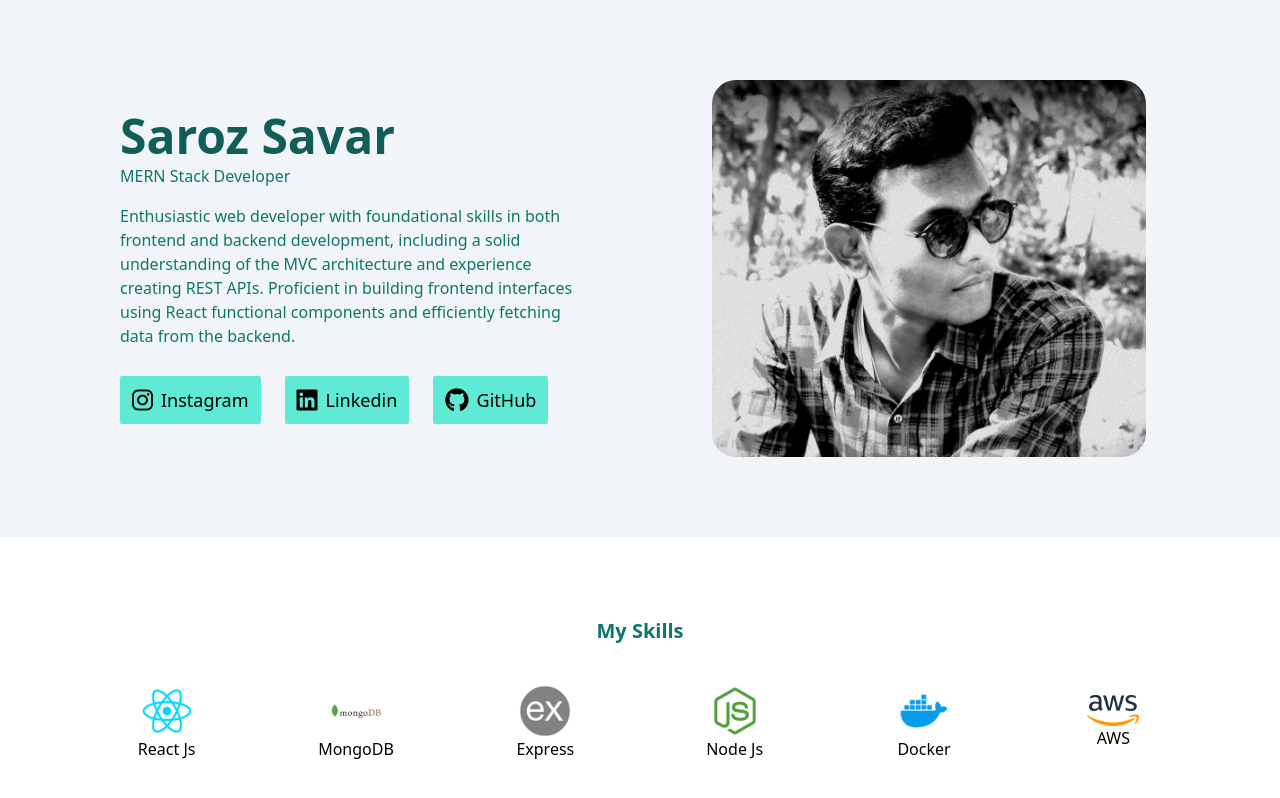
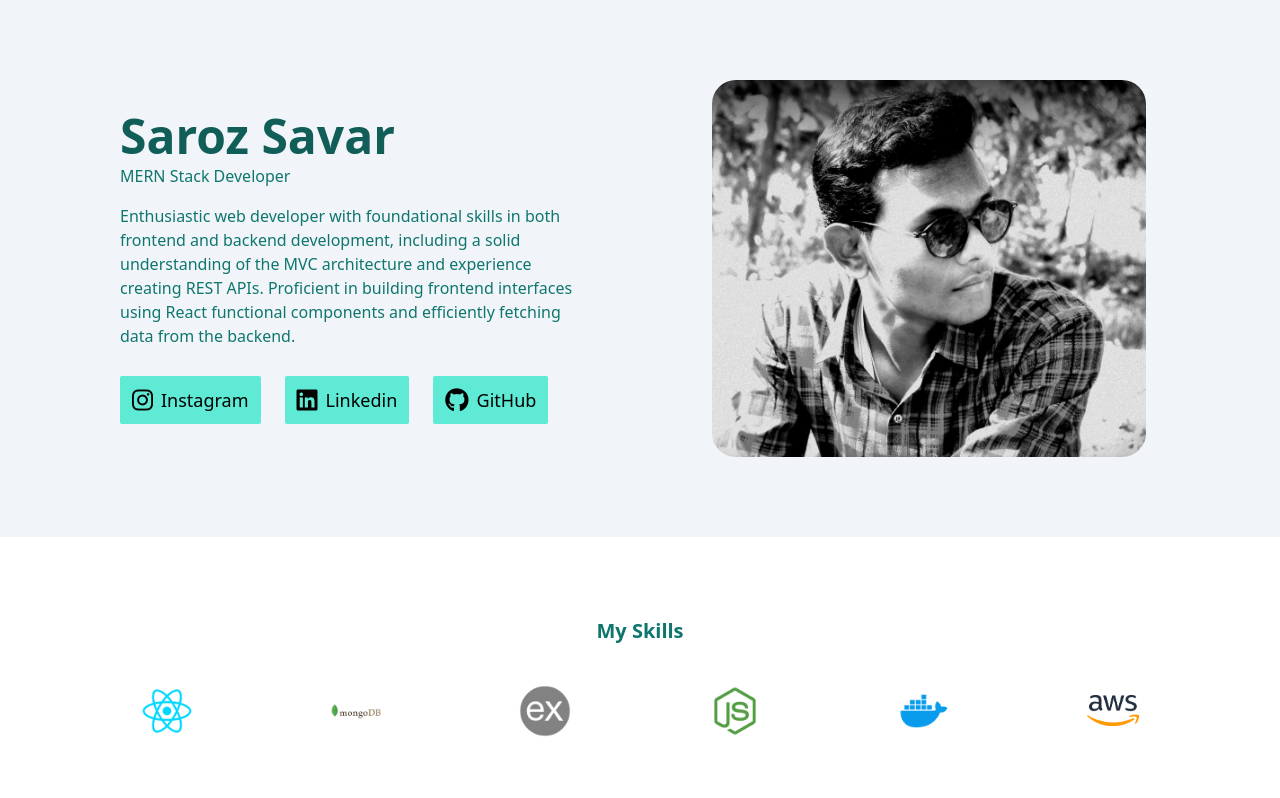
Before and after one commit to sr-81S/My_Portfolio, a React (Create React App) app: page / in a window 1280 px wide. Shown: the top 798 px of the page. Built offline with nearby package versions, Linux system fonts and the light colour scheme.

Commit message:
some changes

```diff
--- a/src/components/SkillsSection/index.jsx
+++ b/src/components/SkillsSection/index.jsx
@@ -14,27 +14,26 @@ const SkillSection = () => {
         <div className="mt-10 grid grid-cols-6 gap-4" >
             <div className='flex flex-col items-center justify-center'>
                 <img className='w-[30%]' src={react_logo} alt="react logo" />
-                <p>React Js</p>
+
             </div>
             <div className='flex flex-col items-center justify-center'>
                 <img className='w-[30%]' src={mongo_db} alt="react logo" />
-                <p>MongoDB</p>
+
             </div>
             <div className='flex flex-col items-center justify-center'>
                 <img className='w-[30%]' src={express_js} alt="react logo" />
-                <p>Express</p>
+
             </div>
             <div className='flex flex-col items-center justify-center'>
                 <img className='w-[30%]' src={node_js} alt="react logo" />
-                <p>Node Js</p>
+
             </div>
             <div className='flex flex-col items-center justify-center'>
                 <img className='w-[30%]' src={docker_i} alt="react logo" />
-                <p>Docker</p>
+
             </div>
             <div className='flex flex-col items-center justify-center'>
                 <img className='w-[30%]' src={aws_pic} alt="react logo" />
-                <p>AWS</p>
             </div>
         </div>
     </section>
```
